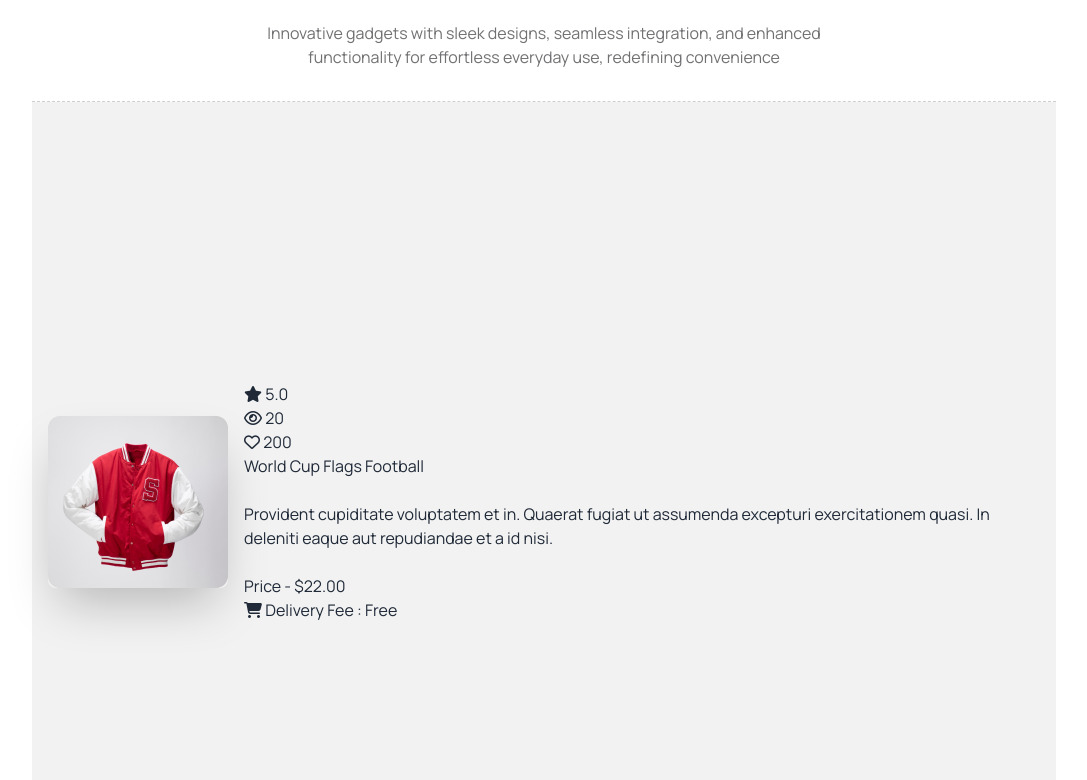
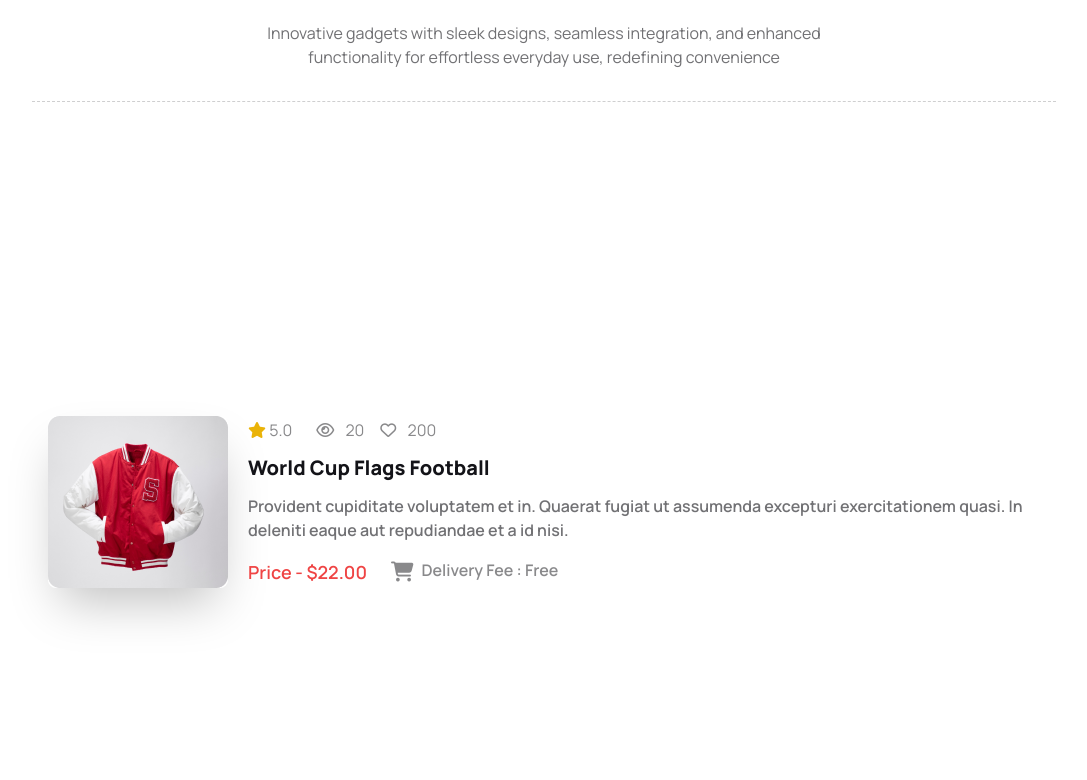
Before and after one commit to swadeshchisim/hockeys-with-daisyui, a plain HTML site: page index.html in a window 1280 px wide. Shown: the part 3020-3800 px from the top of the page, without its empty margins (96-1183 px from the left). Drawn offline with nearby package versions, Linux system fonts and the light colour scheme.

Commit message:
styles added for product

```diff
--- a/index.html
+++ b/index.html
@@ -23,8 +23,9 @@
             theme: {
                 extend: {
                     colors: {
-                        'dark-color': '#131318',
-                        'section-description': 'rgba(19, 19, 24, 0.60)'
+                      'dark-color': '#131318',
+                      'section-description': 'rgba(19, 19, 24, 0.60)',
+                      product: 'rgba(19, 19, 24, 0.50)'
                     }
                 }
             }
@@ -254,8 +255,8 @@
       <div>
 
         <!-- product-1 -->
-        <div class="hero min-h-screen bg-base-200">
-          <div class="hero-content flex-col lg:flex-row">
+        <div class="hero min-h-screen">
+          <div class="hero-content flex-col lg:flex-row gap-5">
 
             <!-- Product Image -->
             <img src="images/red-joursey.png" class="max-w-sm rounded-lg shadow-2xl" />
@@ -264,36 +265,38 @@
             <div>
 
               <!-- product info -->
-              <div>
-                <div>
-                  <i class="fa-solid fa-star"></i>
-                  <span>5.0</span>
+              <div class="flex gap-4">
+                <div class="mr-2">
+                  <i class="fa-solid fa-star text-yellow-500"></i>
+                  <span class="text-product">5.0</span>
                 </div>
-                <div>
-                  <i class="fa-regular fa-eye"></i>
+                <div class="text-product">
+                  <i class="fa-regular fa-eye mr-2"></i>
                   <span>20</span>
                 </div>
-                <div>
-                  <i class="fa-regular fa-heart"></i>
+                <div class="text-product">
+                  <i class="fa-regular fa-heart mr-2"></i>
                   <span>200</span>
                 </div>
               </div>
 
               <!-- Product description -->
-              <h4>World Cup Flags Football</h4>
-              <p class="py-6">Provident cupiditate voluptatem et in. Quaerat fugiat ut assumenda excepturi exercitationem quasi. In deleniti eaque aut repudiandae et a id nisi.</p>
+              <h4 class="text-xl font-extrabold text-dark-color py-3">World Cup Flags Football</h4>
+              <p class="text-base font-semibold text-section-description pb-4">Provident cupiditate voluptatem et in. Quaerat fugiat ut assumenda excepturi exercitationem quasi. In deleniti eaque aut repudiandae et a id nisi.</p>
 
               <!-- product pricing -->
-              <div>
-                <h5>Price - $22.00</h5>
-                <div>
-                  <i class="fa-solid fa-cart-shopping"></i>
-                  <span>Delivery Fee : Free</span>
+              <div class="flex gap-6 items-center">
+                <h5 class="text-lg text-red-500 font-semibold">Price - $22.00</h5>
+                <div class="text-product flex">
+                  <i class="fa-solid fa-cart-shopping mr-2 text-xl"></i>
+                  <span class="font-semibold">Delivery Fee : Free</span>
                 </div>
               </div>
             </div>
           </div>
         </div>
+
+
       </div>
     </section>
     <!-- Our new products section starts here -->
```
